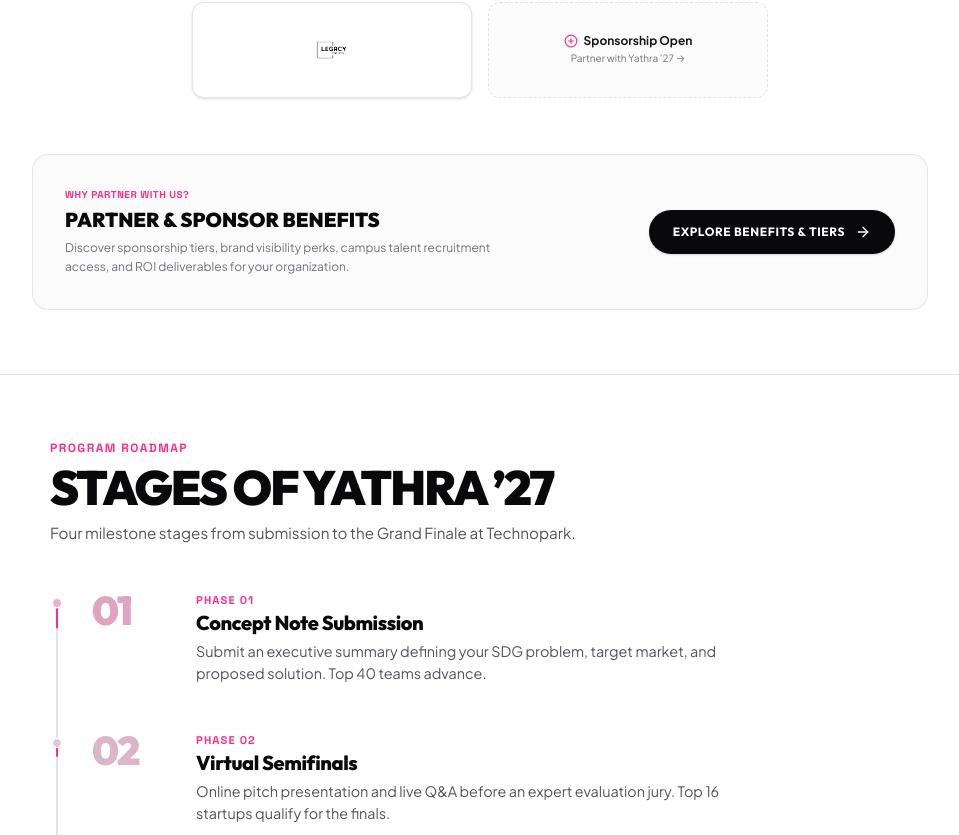
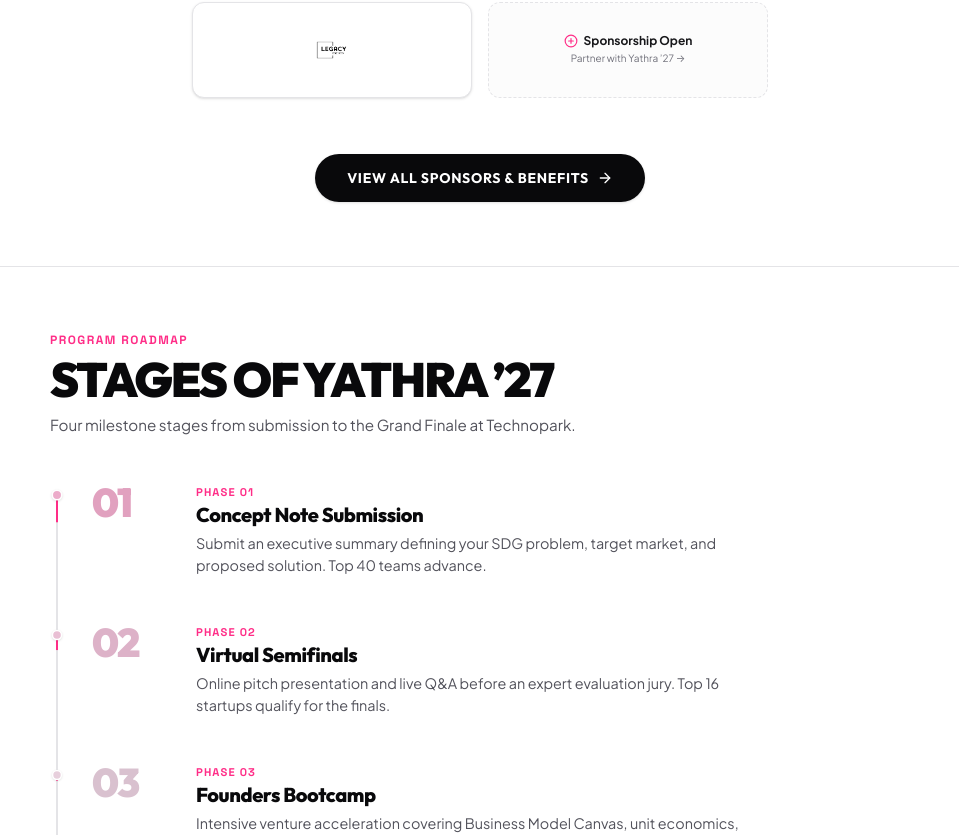
Before and after one commit to ArjunG1406/Yatra, a Next.js app: page / in a window 1280 px wide. Shown: the part 3487-4322 px from the top of the page, without its empty margins (160-1119 px from the left). Built offline with nearby package versions, Linux system fonts and the light colour scheme.

Commit message:
style(sponsors): replace benefits card banner with clean View All Sponsors & Benefits CTA button

```diff
--- a/app/components/sponsors.tsx
+++ b/app/components/sponsors.tsx
@@ -132,33 +132,16 @@ export default function Sponsors() {
           </div>
         </div>
 
-        {/* ─── EXPLORE PARTNER & SPONSOR BENEFITS CALLOUT BUTTON ─── */}
-        <div className="mt-14 pt-10 border-t border-zinc-200/90 flex flex-col sm:flex-row items-center justify-between gap-6 bg-zinc-50/80 p-6 sm:p-8 rounded-2xl border border-zinc-200">
-          <div className="text-center sm:text-left">
-            <span className="font-mono text-[10px] font-bold uppercase tracking-wider text-[#ff2d87] block mb-1">
-              Why Partner With Us?
-            </span>
-            <h3
-              className="text-lg sm:text-xl font-black text-zinc-950 uppercase"
-              style={{ fontFamily: "'Outfit', sans-serif" }}
-            >
-              Partner & Sponsor Benefits
-            </h3>
-            <p className="mt-1 text-xs text-zinc-500 max-w-md leading-relaxed">
-              Discover sponsorship tiers, brand visibility perks, campus talent recruitment access, and ROI deliverables for your organization.
-            </p>
-          </div>
-
-          <div className="flex flex-col sm:flex-row items-center gap-3 shrink-0 w-full sm:w-auto">
-            <Link
-              href="/partners"
-              className="w-full sm:w-auto inline-flex items-center justify-center gap-2.5 px-6 py-3.5 rounded-full bg-zinc-950 text-white font-bold text-xs uppercase tracking-wider hover:bg-[#ff2d87] transition-all shadow-sm hover:shadow-md group"
-              style={{ fontFamily: "'Outfit', sans-serif" }}
-            >
-              <span>Explore Benefits & Tiers</span>
-              <ArrowRight className="w-4 h-4 group-hover:translate-x-1 transition-transform" />
-            </Link>
-          </div>
+        {/* ─── VIEW ALL SPONSORS & BENEFITS BUTTON ─── */}
+        <div className="mt-14 flex justify-center">
+          <Link
+            href="/partners"
+            className="inline-flex items-center justify-center gap-2 px-8 py-3.5 rounded-full bg-zinc-950 text-white font-bold text-xs sm:text-sm uppercase tracking-wider hover:bg-[#ff2d87] transition-all shadow-sm hover:shadow-md group"
+            style={{ fontFamily: "'Outfit', sans-serif" }}
+          >
+            <span>View All Sponsors & Benefits</span>
+            <ArrowRight className="w-4 h-4 group-hover:translate-x-1 transition-transform" />
+          </Link>
         </div>
       </div>
     </section>
```
